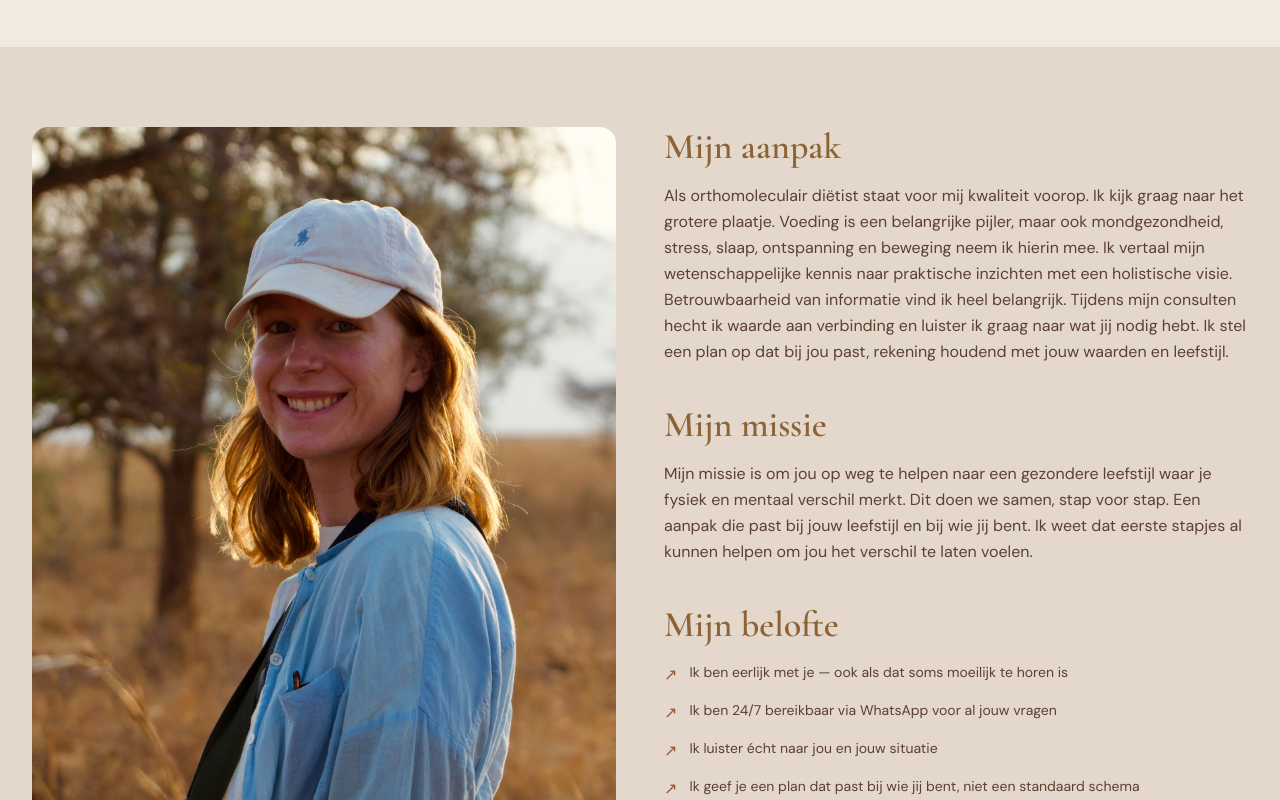
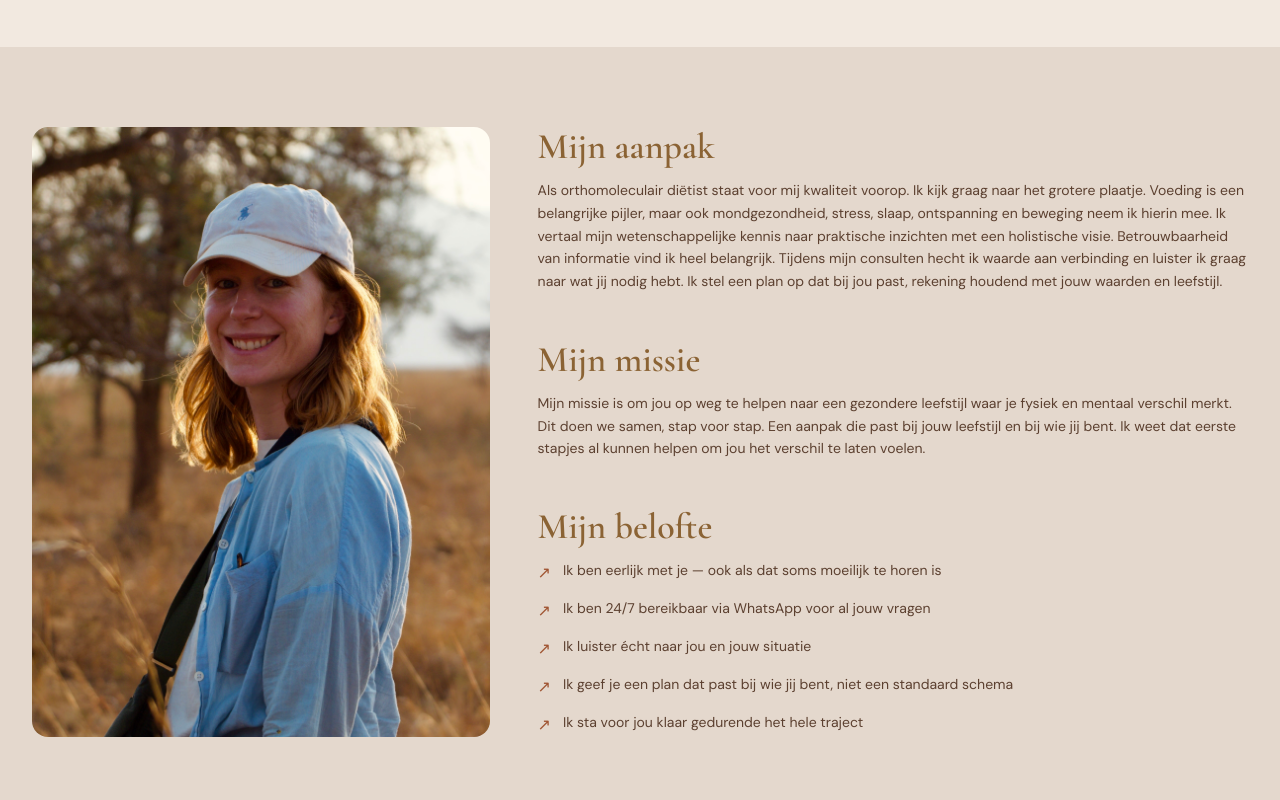
Before and after one commit to annafoods/annafoods, a Next.js app: page /voor-wie in a window 1280 px wide. Shown: the part 780-1580 px from the top of the page. Built offline with nearby package versions, Linux system fonts and the light colour scheme.

Commit message:
Voor wie: foto kleiner (2/5), drie tekstelementen gelijkmatig verdeeld (3/5)

```diff
--- a/app/voor-wie/page.tsx
+++ b/app/voor-wie/page.tsx
@@ -79,28 +79,28 @@ export default function VoorWiePage() {
       {/* ── Mijn aanpak + missie + foto ── */}
       <section className="bg-beige-dark py-14 lg:py-20">
         <div className="max-w-7xl mx-auto px-4 sm:px-6 lg:px-8">
-          <div className="grid grid-cols-1 lg:grid-cols-2 gap-12 items-start">
+          <div className="grid grid-cols-1 lg:grid-cols-5 gap-12 items-stretch">
 
-            {/* Foto */}
-            <div>
-              <div className="rounded-2xl overflow-hidden">
+            {/* Foto — smaller, 2/5 breedte */}
+            <div className="lg:col-span-2">
+              <div className="rounded-2xl overflow-hidden h-full">
                 <Image
                   src="/images/P3030225.jpeg"
-                  alt="Annick Rozendaal tijdens een wandelsafari in Oeganda"
-                  width={800}
-                  height={1000}
-                  className="w-full h-auto"
+                  alt="Annick Rozendaal"
+                  width={600}
+                  height={800}
+                  className="w-full h-full object-cover object-center"
                 />
               </div>
             </div>
 
-            {/* Aanpak + missie */}
-            <div className="space-y-10">
+            {/* Aanpak + missie + belofte — 3/5 breedte, gelijkmatig verdeeld */}
+            <div className="lg:col-span-3 flex flex-col justify-between gap-8">
               <div>
-                <h2 className="font-heading text-4xl text-brown-gold font-semibold mb-4">
+                <h2 className="font-heading text-4xl text-brown-gold font-semibold mb-3">
                   Mijn aanpak
                 </h2>
-                <p className="font-body text-text-medium leading-relaxed">
+                <p className="font-body text-text-medium leading-relaxed text-sm">
                   Als orthomoleculair diëtist staat voor mij kwaliteit voorop. Ik kijk graag naar het
                   grotere plaatje. Voeding is een belangrijke pijler, maar ook mondgezondheid, stress,
                   slaap, ontspanning en beweging neem ik hierin mee. Ik vertaal mijn wetenschappelijke
@@ -112,10 +112,10 @@ export default function VoorWiePage() {
               </div>
 
               <div>
-                <h2 className="font-heading text-4xl text-brown-gold font-semibold mb-4">
+                <h2 className="font-heading text-4xl text-brown-gold font-semibold mb-3">
                   Mijn missie
                 </h2>
-                <p className="font-body text-text-medium leading-relaxed">
+                <p className="font-body text-text-medium leading-relaxed text-sm">
                   Mijn missie is om jou op weg te helpen naar een gezondere leefstijl waar je
                   fysiek en mentaal verschil merkt. Dit doen we samen, stap voor stap. Een aanpak
                   die past bij jouw leefstijl en bij wie jij bent. Ik weet dat eerste stapjes al
@@ -124,7 +124,7 @@ export default function VoorWiePage() {
               </div>
 
               <div>
-                <h2 className="font-heading text-4xl text-brown-gold font-semibold mb-4">
+                <h2 className="font-heading text-4xl text-brown-gold font-semibold mb-3">
                   Mijn belofte
                 </h2>
                 <ul className="space-y-3">
@@ -147,6 +147,7 @@ export default function VoorWiePage() {
           </div>
         </div>
       </section>
+
     </>
   )
 }
```
